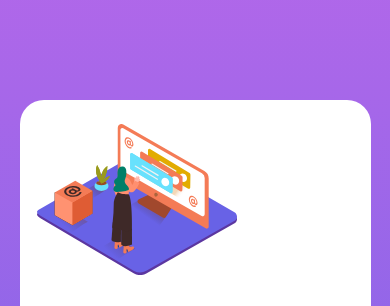
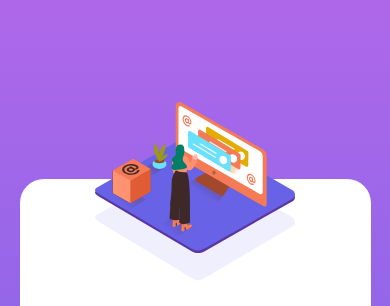
Before and after one commit to A14313/faq-FEM, a website built with Parcel: page src/index.html in a window 390 px wide. Shown: the top 306 px of the page. Built offline with nearby package versions, Linux system fonts and the light colour scheme.

Commit message:
Built mobile layout
Done with mobile layout

```diff
--- a/src/index.html
+++ b/src/index.html
@@ -14,8 +14,8 @@
                 <div class="card">
 
                     <div class="card__img">
-                        <img src="images/illustration-woman-online-mobile.svg" alt="" visible>
-                        <img src="images/illustration-woman-online-mobile.svg" alt="" hidden>
+                        <img class="card__img--illustration" src="images/illustration-woman-online-mobile.svg" alt="">
+                        <img class="card__img--pattern" src="images/bg-pattern-mobile.svg" alt="">
                     </div>
 
                     <div class="card__content">
--- a/src/scss/main.scss
+++ b/src/scss/main.scss
@@ -32,14 +32,7 @@ body {
     border-radius: 2em;
     padding-block: 2em;
 
-
-
-
-
-
     & > * {
-
-
         width: 90%;
         max-width: 1200px;
         margin-inline: auto;
@@ -48,17 +41,27 @@ body {
     &__img {
         position: relative;
 
+        display: flex;
+        flex-direction: column;
+        justify-content: space-between;
+        align-items: center;
 
-        & img[visible] {
+
+        &--illustration {
             position: absolute;
 
-            width: 70%;
+            width: 90%;
             max-width: 200px;
+            left: 50%;
+            top: 50%;
+            transform: translate(-50%, -140px);
 
         }
 
-        & img[hidden] {
-            visibility: hidden;
+        &--pattern {
+            width: 90%;
+            max-width: 200px;
+            margin-block-start: -10px;
         }
     }
 
@@ -74,6 +77,7 @@ body {
             line-height: 1;
             margin-block: 1.2em;
             text-align: center;
+            font-size: 30px;
         }
     }
 
@@ -113,7 +117,7 @@ body {
         &__answer {
             font-size: var(--fs-500);
             color: var(--clr-text-dark-primary);
-            margin-block: 1em;
+            margin-block: .87em;
 
             transition: max-height var(--transition-speed) ease;
             max-height: 0;
```
Also changed, not shown: README.md, dist/bg-pattern-mobile.7e17b8b0.svg (added), dist/icon-arrow-down.247b94e4.svg (deleted), dist/icon-arrow-down.bbd2655f.svg (added), dist/illustration-woman-online-desktop.69cdd7e3.svg (deleted), dist/illustration-woman-online-mobile.00ea2fd9.svg (deleted), dist/illustration-woman-online-mobile.20da3ac2.svg (added), dist/index.html, 11 other files.
